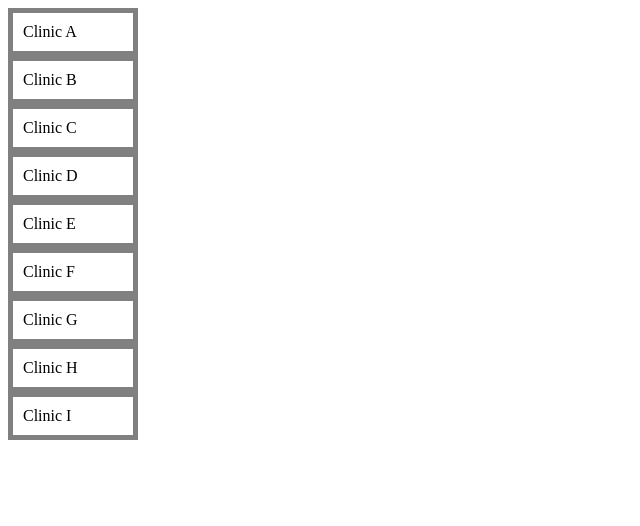
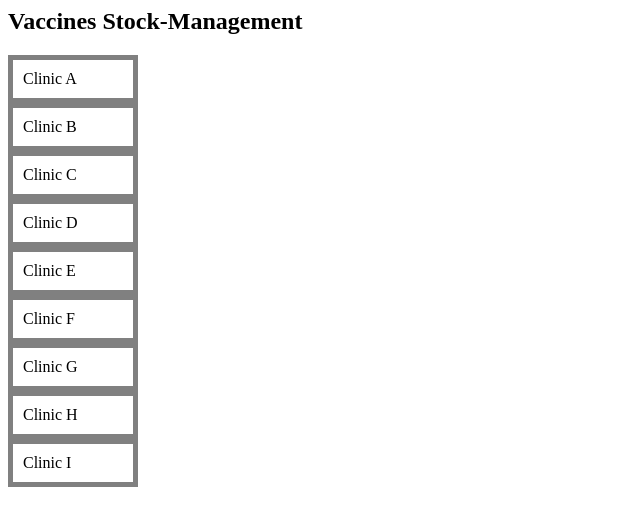
Before and after one commit to Aluta97/aluta97.github.io, a plain HTML site: page index.html in a window 1280 px wide. Shown: the whole page, without its empty margins (0-640 px from the left). Drawn offline with Linux system fonts and the light colour scheme.

Commit message:
first commit

```diff
--- a/index.html
+++ b/index.html
@@ -1,5 +1,5 @@
 <link rel="stylesheet" href="index.css">
-
+<h2>Vaccines Stock-Management</h2>
 <!-- <div>hello world</div> -->
 <div>Clinic A</div>
 
```
